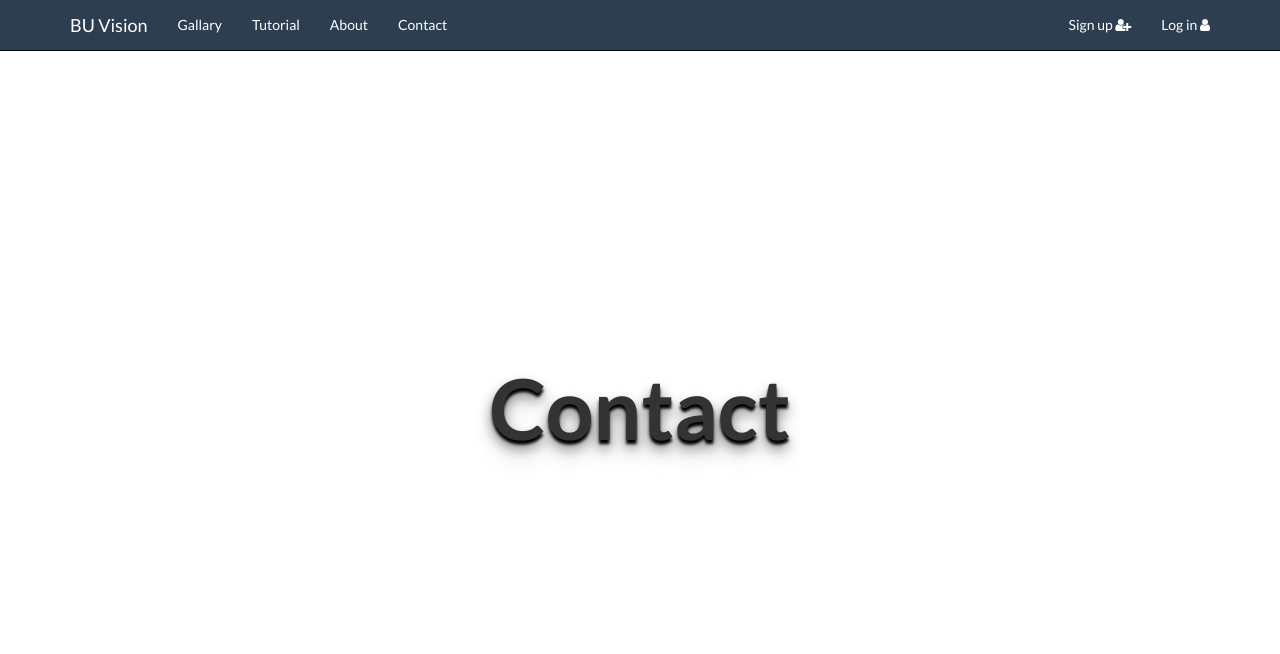
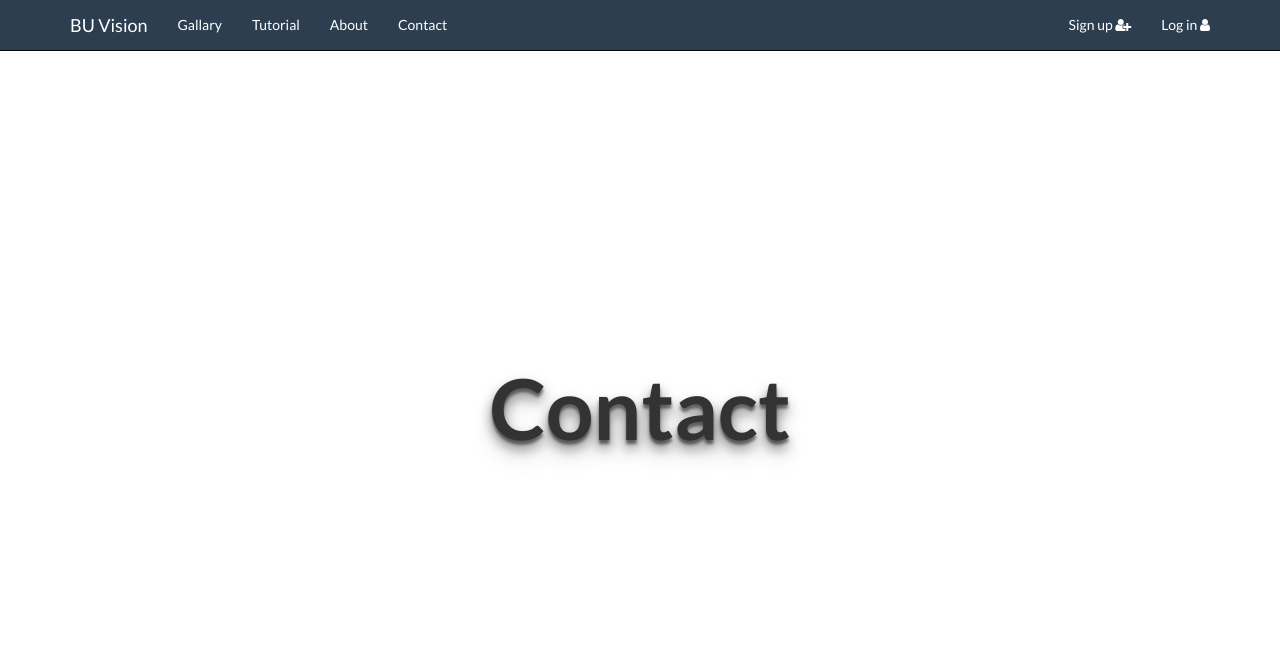
Before and after one commit to XiangkunYe/Tensorflow-Application-Generator, a Django app: page /vision/Contact/ in a window 1280 px wide. Shown: the top 654 px of the page. Run offline with Django 3.2, Linux system fonts and the light colour scheme; some libraries are stand-ins or nearby versions.

Commit message:
style change

```diff
--- a/WEB/tfweb/vision/static/css/basic.css
+++ b/WEB/tfweb/vision/static/css/basic.css
@@ -12,11 +12,10 @@ h1 {
 
 }
 
-
 .content{
 	padding-top: 30%;
 	text-align: center;
-    text-shadow: 0px 4px 3px rgba(0,0,0,1),
+    text-shadow: 0px 4px 3px rgba(0,0,0,0.5),
                  0px 8px 13px rgba(0,0,0,0.5),
                  0px 18px 23px rgba(0,0,0,0.1);
 }
```
